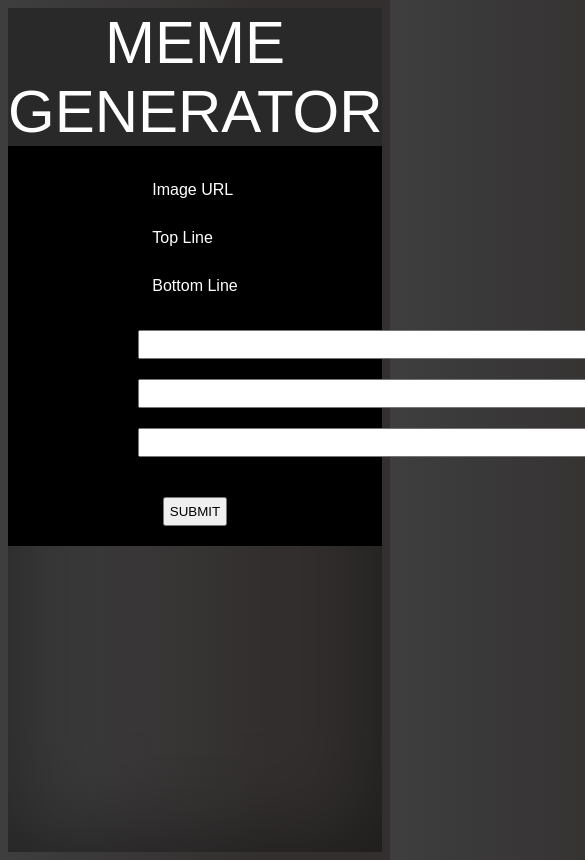
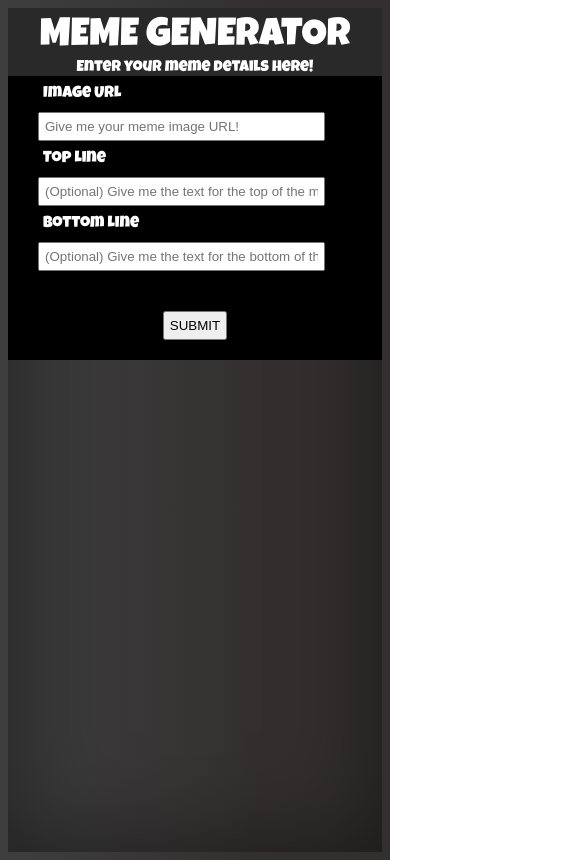
Before and after one commit to mackcooper1408/meme-generator, a plain HTML site: page index.html in a window 390 px wide. Shown: the top 860 px of the page, 585 px wide, since content can reach past the window. Drawn offline with Linux system fonts and the light colour scheme; a web font is replaced by a local one.

Commit message:
finalized

```diff
--- a/index.html
+++ b/index.html
@@ -5,8 +5,8 @@
     <meta name="viewport" content="width=device-width, initial-scale=1.0">
     <title>Document</title>
 
-    <!--Custom Font-->
-    <link href="https://fonts.googleapis.com/css2?family=Londrina+Outline&family=Luckiest+Guy&family=Notable&display=swap" rel="stylesheet">
+    <!--Custom Fonts-->
+    <link href="https://fonts.googleapis.com/css2?family=Londrina+Outline&family=Luckiest+Guy&family=Notable&family=Rubik+Mono+One&display=swap" rel="stylesheet">
 
     <!--Stylesheet-->
     <link rel="stylesheet" href="style.css">
@@ -15,34 +15,56 @@
 
     <div class="wrapper">
 
-        <div class="title">
+        <div id="title">
             <head>MEME GENERATOR</head>
+            <p id="info">Enter your meme details here!</p>
         </div>
 
         <div class="meme-details">
             <form action="#" id="form">
-                <!--<div class="image-url">
-                    <label for="image_url">Image URL</label>
-                    <input type="text" id="image_url">
-                </div>
-                <div class="top-line">
-                    <label for="top_line">Top Line</label>
-                    <input type="text" id="top_line">
-                </div>
-                <div class="bottom-line">
-                    <label for="bottom_line">Bottom Line</label>
-                    <input type="text" id="bottom-line">
-                </div>-->
 
-                <div class="labels">
+                <!--<div class="labels">
                     <label for="image_url">Image URL</label>
                     <label for="top_line">Top Line</label>
                     <label for="bottom_line">Bottom Line</label>
                 </div>
                 <div class="inputs">
-                    <input type="text" id="image_url"  maxlength="100" size="150">
-                    <input type="text" id="top_line" maxlength="100" size="150">
-                    <input type="text" id="bottom_line" maxlength="100" size="150">
+                    <input type="text" id="image_url" placeholder="Give me your meme image URL!" required>
+                    <input type="text" id="top_line" maxlength="20" placeholder="(Optional) Give me the text for the top of the meme! [20 characters max]">
+                    <input type="text" id="bottom_line" maxlength="20" placeholder="(Optional) Give me the text for the bottom of the meme! [20 characters max]">
+                </div>
+
+                <div class="break"></div>
+
+                <div class="submit-button">
+                    <input type="submit" value="SUBMIT">
+                </div>-->
+
+                <div class="row">
+                    <div class="col1">
+                        <label for="image_url">Image URL</label>
+                    </div>
+                    <div class="col2">
+                        <input type="text" id="image_url" placeholder="Give me your meme image URL!" required>
+                    </div>
+                </div>
+
+                <div class="row">
+                    <div class="col1">
+                        <label for="top_line">Top Line</label>
+                    </div>
+                    <div class="col2">
+                        <input type="text" id="top_line" maxlength="20" placeholder="(Optional) Give me the text for the top of the meme! [20 characters max]">
+                    </div>
+                </div>
+
+                <div class="row">
+                    <div class="col1">
+                        <label for="bottom_line">Bottom Line</label>
+                    </div>
+                    <div class="col2">
+                        <input type="text" id="bottom_line" maxlength="20" placeholder="(Optional) Give me the text for the bottom of the meme! [20 characters max]">
+                    </div>
                 </div>
 
                 <div class="break"></div>
--- a/meme.js
+++ b/meme.js
@@ -19,8 +19,8 @@ window.onload = function() {
 
         let memeImage = document.createElement("img");
         memeImage.setAttribute("src", image);
-
-        //newMeme.style.backgroundImage = "url("+image+")";
+        memeImage.style.maxWidth = "60vw";
+        memeImage.style.maxHeight = "60vh";
 
         let memeTop = document.createElement("div");
         memeTop.setAttribute("class", "meme_top");
@@ -37,5 +37,44 @@ window.onload = function() {
         memeContainer.appendChild(newMeme);
 
         form.reset();
+
+        let x = document.createElement("div");
+        x.setAttribute("id", "x");
+        x.innerText = "X";
+
+        newMeme.addEventListener("mouseover", function(event){
+            event.preventDefault();
+
+            newMeme.appendChild(x);
+            newMeme.style.opacity = "0.5";
+
+        })
+
+        newMeme.addEventListener("mouseout", function(event){
+            event.preventDefault();
+
+            newMeme.removeChild(x);
+            newMeme.style.opacity = "1";
+        })
+
+        newMeme.addEventListener("click", function (event){
+            event.preventDefault();
+
+            memeContainer.removeChild(newMeme);
+        })
     })
+
+    //let newMeme = document.getElementById("new-meme");
+
+    /*for (let i = 0; i < newMeme.length; i++) {
+        newMeme[i].addEventListener("click", function(event) {
+            event.preventDefault();
+
+            memeContainer.remove(newMeme);
+        })
+    }*/
+
+
+
+
 }
--- a/style.css
+++ b/style.css
@@ -2,7 +2,7 @@
 
 html, body {
     color: white;
-    font-family: Arial, Helvetica, sans-serif;
+    font-family: 'Luckiest Guy', cursive;
     background: rgb(62,62,62);
     background: -moz-linear-gradient(90deg, rgba(62,62,62,1) 0%, rgba(51,47,47,1) 68%);
     background: -webkit-linear-gradient(90deg, rgba(62,62,62,1) 0%, rgba(51,47,47,1) 68%);
@@ -22,44 +22,47 @@ html, body {
     box-shadow: inset 0 0 100px rgba(0, 0, 0, .5);
 }
 
-.title {
+#title {
+    padding-top: 10px;
     margin-left: auto;
     margin-right: auto;
+    margin-bottom: 0;
     text-align: center;
-    font-size: 60px;
+    font-size: 5vw;
     background: rgb(41, 41, 41);
+}
+
+#info {
+    margin-top: 3px;
+    margin-bottom: 0;
+    font-size: 0.4em;
+}
+
+@media screen and (max-width: 640px) {
+    #title {
+        font-size: 10vw;
+    }
 }
 
 /* Form */
 
 .meme-details {
+    margin-top: 0;
     margin-left: auto;
     margin-right: auto;
     padding: 10px;
     background-color: black;
 }
 
-.meme-details > form {
+/* forms as 2 flex boxes */
+
+/*.meme-details > form {
     display: flex;
     flex-direction: row;
     justify-content: space-evenly;
     flex-wrap: wrap;
     margin: 0px 20px;
 }
-
-/*.image-url,
-.top-line,
-.bottom-line {
-    margin: 10px 3px;
-}
-
-
-.image-url > input,
-.top-line > input,
-.bottom-line > input {
-    margin-left: 50px;
-}*/
-
 
 .labels, .inputs {
     display: flex;
@@ -68,14 +71,50 @@ html, body {
     padding-top: 10px;
 }
 
+.inputs {
+    margin-left: 100px;
+}*/
+
+/* form as 3 flex box rows */
+
+.meme-details > form {
+    display: flex;
+    flex-direction: column;
+    justify-content: space-evenly;
+    flex-wrap: wrap;
+    margin: 0px 20px;
+}
+
+.row {
+    display: flex;
+    justify-content: space-between;
+    align-items: center;
+}
+
+.col1,
+.col2 {
+
+}
+
+/* a little padding for the form */
+
 label, input {
     padding: 5px;
     margin: 10px 0px;
 }
 
-.inputs {
-    margin-left: 100px;
+input[type=text] {
+    width: 70vw;
 }
+
+@media screen and (max-width: 640px){
+    .row {
+        flex-direction: column;
+        align-items: flex-start;
+    }
+}
+
+/* form submit button */
 
 .break {
     flex-basis: 100%;
@@ -124,9 +163,10 @@ label, input {
 .meme_top,
 .meme_bot {
     color: white;
-    font-family: 'Luckiest Guy', cursive;
+    font-family: 'Rubik Mono One', sans-serif;
     text-shadow: -2px 2px 5px black;
-    font-size: 5em;
+    font-size: 250%;
+    text-align: center;
 }
 
 .meme_top {
@@ -142,3 +182,12 @@ label, input {
     bottom: 5px;
     /*left: 50%;*/
 }
+
+/* x hover */
+
+#x {
+    position: absolute;
+    font-size: 6em;
+    text-align: center;
+    top: 50%;
+}
```
